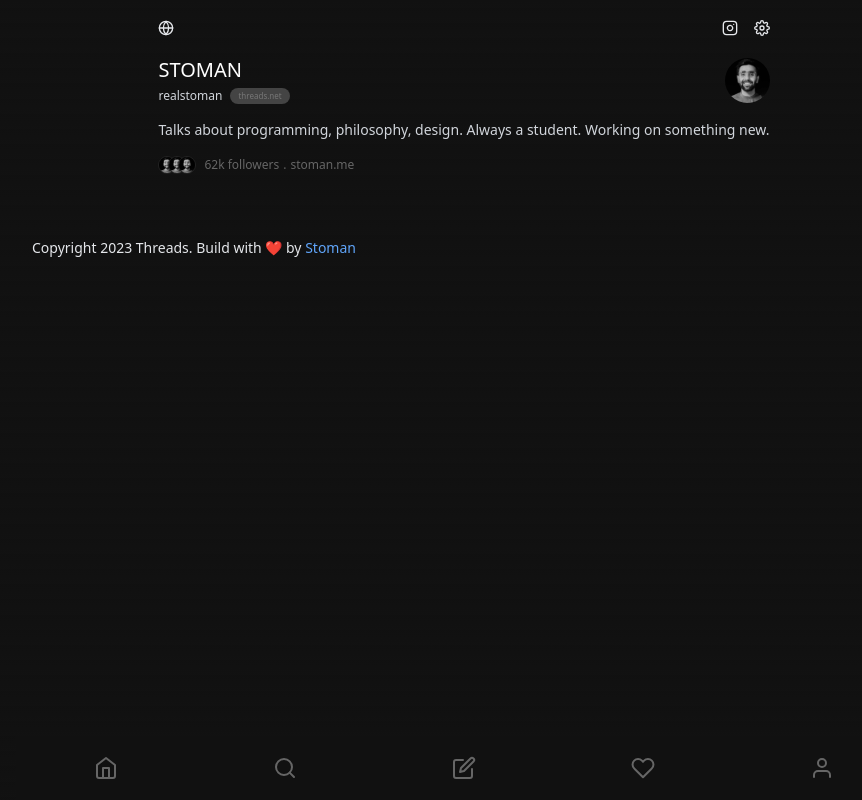
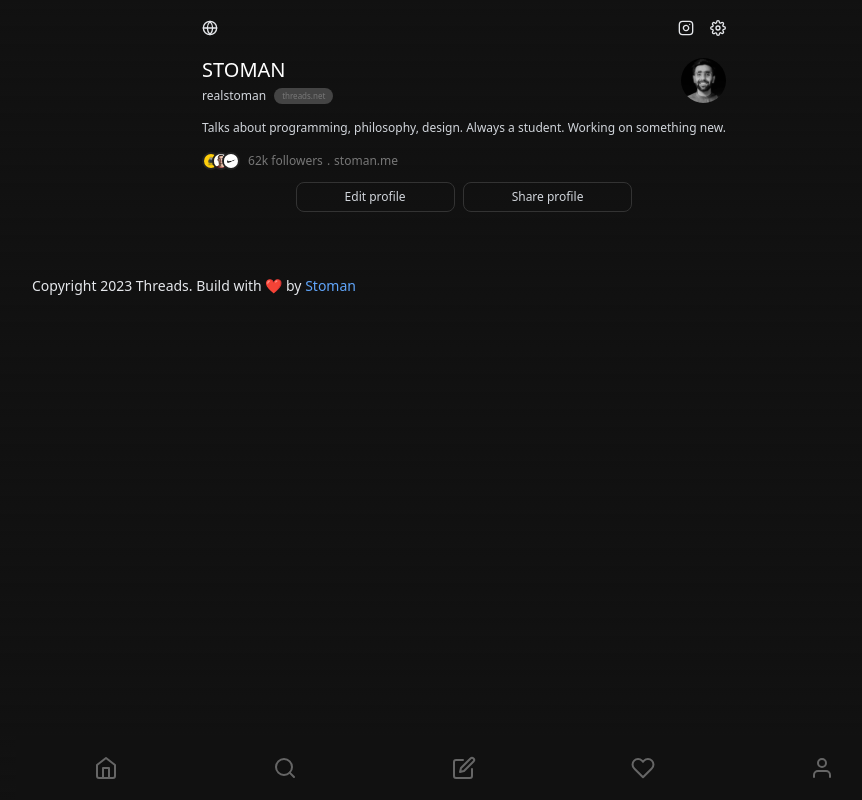
Before and after one commit to realstoman/threads-app-react, a Next.js app: page /profile in a window 1280 px wide. Shown: the whole page, without its empty margins (176-1038 px from the left). Built offline with nearby package versions, Linux system fonts and the light colour scheme.

Commit message:
Profile cta buttons

```diff
--- a/app/profile/page.tsx
+++ b/app/profile/page.tsx
@@ -4,6 +4,9 @@
 import Image from 'next/image';
 import { FiGlobe, FiInstagram, FiSettings } from 'react-icons/fi';
 import StomanProfile from '@/public/avatars/stoman-avatar.jpg';
+import Avatar1 from '@/public/avatars/avatar-1.jpeg';
+import NikeLogo from '@/public/logo/nike-logo.jpg';
+import RonaldoAvatar from '@/public/avatars/ronaldo-avatar.jpg';
 
 const profile = () => {
 	return (
@@ -48,35 +51,35 @@
 							/>
 						</div>
 
-						<p className="text-sm text-gray-300">
+						<p className="text-xs text-gray-300">
 							Talks about programming, philosophy, design. Always
 							a student. Working on something new.
 						</p>
 					</div>
 
 					{/* Followers count */}
-					<div className="text-xs text-[#666] flex items-center gap-1">
+					<div className="text-xs text-[#777] flex items-center gap-1">
 						<div className="flex gap-2 items-center">
 							<div className="flex">
 								<Image
-									src={StomanProfile}
+									src={Avatar1}
 									width="18"
 									height={18}
-									className="rounded-full border border-[#222]"
+									className="rounded-full border-2 border-[#222]"
 									alt="Stoman Profile"
 								/>
 								<Image
-									src={StomanProfile}
+									src={RonaldoAvatar}
 									width="18"
 									height={18}
-									className="rounded-full border border-[#222] -ml-2"
+									className="rounded-full border-2 border-[#222] -ml-[0.50rem]"
 									alt="Stoman Profile"
 								/>
 								<Image
-									src={StomanProfile}
+									src={NikeLogo}
 									width="18"
 									height={18}
-									className="rounded-full border border-[#222] -ml-2"
+									className="rounded-full border-2 border-[#222] -ml-[0.50rem]"
 									alt="Stoman Profile"
 								/>
 							</div>
@@ -85,6 +88,16 @@
 						<span>.</span>
 						<a href="#">stoman.me</a>
 					</div>
+
+					{/* Buttons */}
+					<div className="text-gray-300 flex justify-center text-xs gap-2 mt-3">
+						<button className="border border-[#333] px-12 py-1.5 rounded-lg">
+							Edit profile
+						</button>
+						<button className="border border-[#333] px-12 py-1.5 rounded-lg">
+							Share profile
+						</button>
+					</div>
 				</header>
 			</div>
 		</PageWrapper>
```
